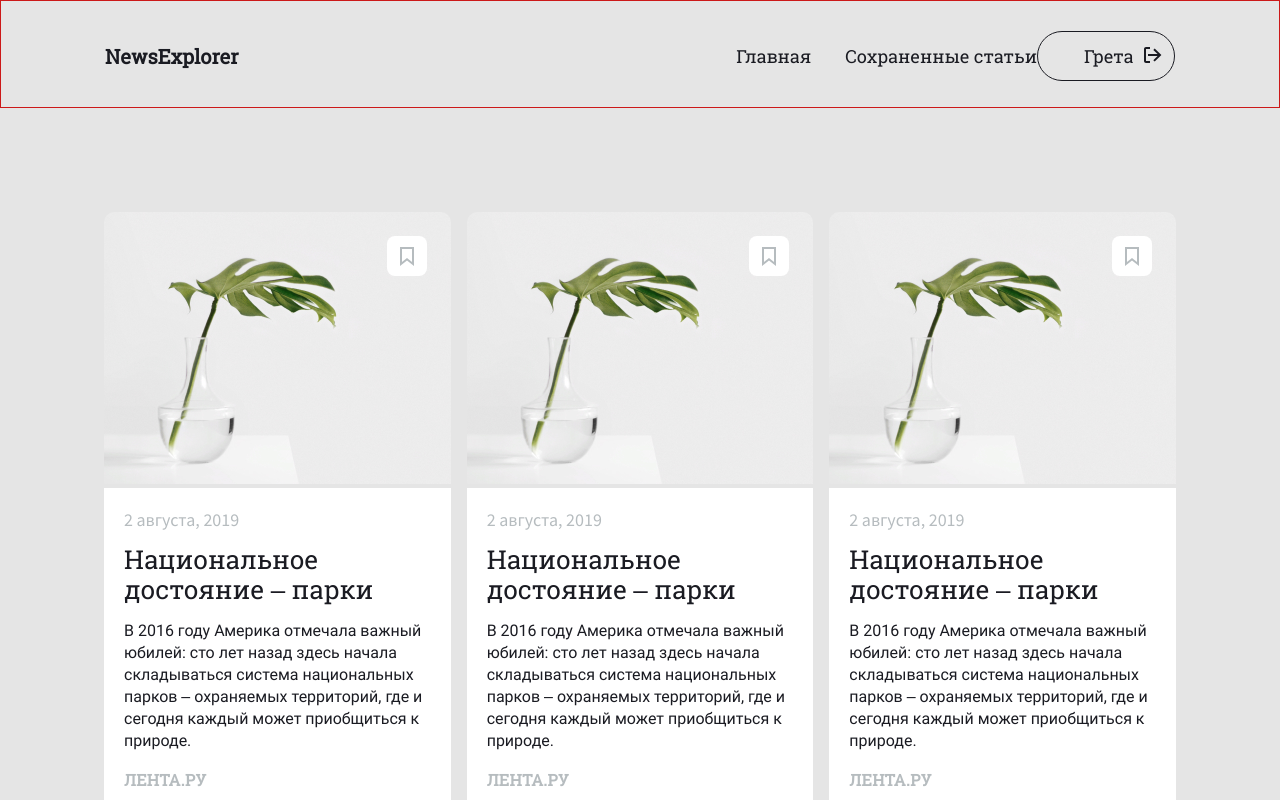
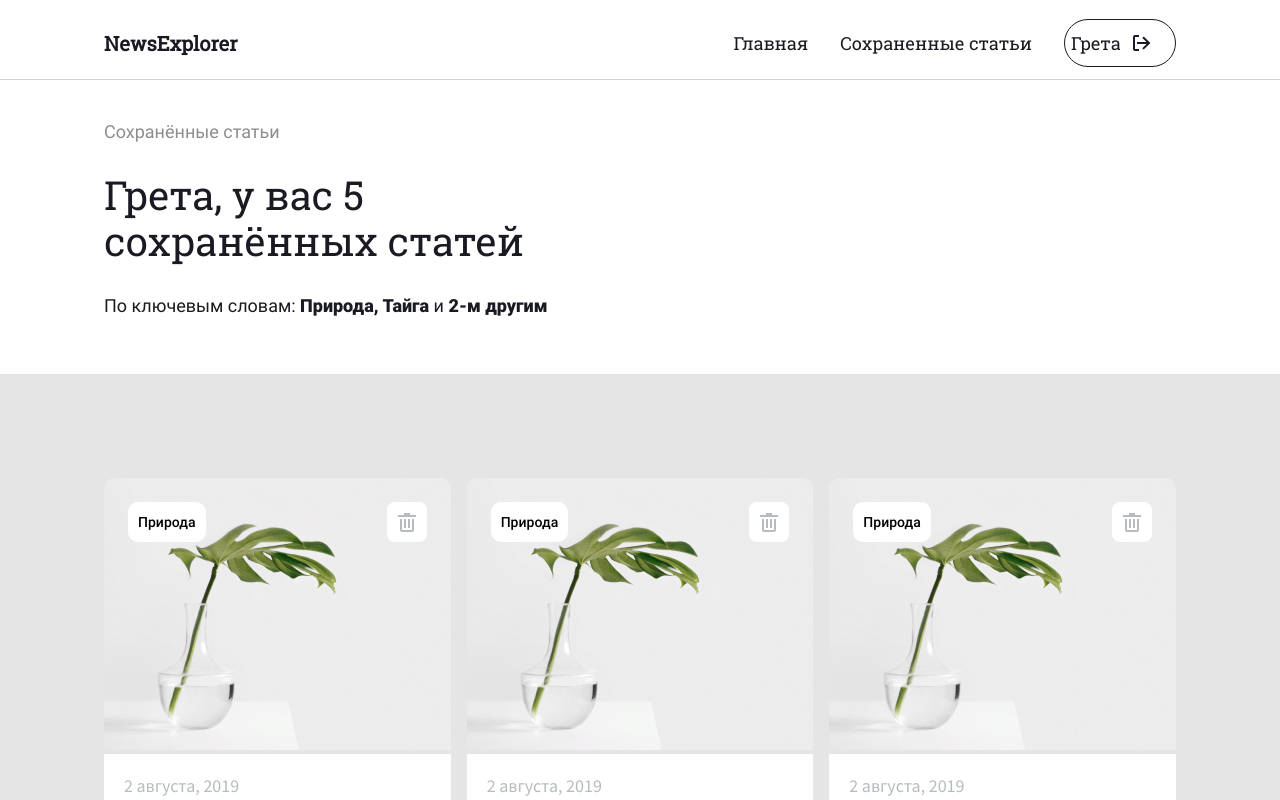
Before and after one commit to AliaksandraI/news-explorer-frontend, a React (Create React App) app: page /saved-news in a window 1280 px wide. Shown: the top 800 px of the page. Built offline with nearby package versions, Linux system fonts and the light colour scheme.

Commit message:
saved news page is done

```diff
--- a/src/components/Header/Header.css
+++ b/src/components/Header/Header.css
@@ -2,11 +2,11 @@
 
 .header {
     max-width: 1440px;
-    padding: 30px 104px 26px;
+    padding: 19px 104px 13px;
     display: flex;
     justify-content: space-between;
-    border: 1px solid #cc1919;
-
+    background: #FFFFFF;
+    box-shadow: inset 0px -1px 0px #D1D2D6;
 }
 /*position: fixed;
 top: 0;
@@ -18,12 +18,13 @@ width: 100%;
 }
 
 .header__name {
-    font-family: 'Roboto Slab', sans-serif;
+    font-family: 'Roboto Slab','Roboto', sans-serif;
     font-style: normal;
     font-weight: bold;
     font-size: 20px;
     line-height: 24px;
     align-self: center;
+    margin:0;
 }
 
 .header__name_dark {
@@ -34,6 +35,7 @@ width: 100%;
     display: flex;
     flex-direction: row;
     flex-wrap: nowrap;
+    align-items: center;
 }
 .header__text {
     font-family: 'Roboto Slab', sans-serif;
@@ -41,14 +43,11 @@ width: 100%;
     font-weight: 500;
     font-size: 18px;
     line-height: 24px;
-    margin-left: 34px;
     align-self: center;
     color: #FFFFFF;
+    margin-right: 32px;
 }
 
-.header__text :last-of-type{
-    margin-left: 19px;
-}
 
 
 .header__text_dark {
@@ -64,10 +63,17 @@ width: 100%;
 
 .header__button_dark {
     border: 1px solid #1A1B22;
+    box-sizing: border-box;
+    border-radius: 100px;
+    display: flex;
+    align-items: center;
+    width: 112px;
+    height: 48px;
+    background: #FFFFFF;
 }
 
 .header__logo {
-    margin-left: 6px;
+    margin-left: -20px;
 }
 
 
--- a/src/components/Header/Header.js
+++ b/src/components/Header/Header.js
@@ -6,15 +6,14 @@ import './Header.css';
 function Header () {
     return (
         <header className="header">
-            <a className="header__name header__text_dark " href="https://www.segerios.com/wp-content/uploads/2016/09/Brilliant-Brown-And-White-Beagle-Dog-Looking-At-You.jpg" >NewsExplorer</a>
+            <p className="header__name header__text_dark" >NewsExplorer</p>
             <div className="header__menu">
                 <a className="header__text header__text_dark " href="https://www.segerios.com/wp-content/uploads/2016/09/Brilliant-Brown-And-White-Beagle-Dog-Looking-At-You.jpg">Главная</a>
                 <a className="header__text header__text_dark " href="https://www.segerios.com/wp-content/uploads/2016/09/Brilliant-Brown-And-White-Beagle-Dog-Looking-At-You.jpg">Сохраненные статьи</a>
-                <a className="header__text header__button  header_hidden" href="https://www.segerios.com/wp-content/uploads/2016/09/Brilliant-Brown-And-White-Beagle-Dog-Looking-At-You.jpg">Авторизоваться</a>
-                <div className="header__button header__button_dark" >
+                <button className="header__button_dark" >
                     <a className="header__text header__text_dark " href="https://www.segerios.com/wp-content/uploads/2016/09/Brilliant-Brown-And-White-Beagle-Dog-Looking-At-You.jpg">Грета </a>
                     <img src={logoutPath} className="header__logo" alt="кнопка вылогиниться"/>
-                </div>
+                </button>
             </div>
         </header>
     );
--- a/src/components/NewsCard/NewsCard.css
+++ b/src/components/NewsCard/NewsCard.css
@@ -79,3 +79,20 @@
     align-items: center;
     justify-content: space-around;
 }
+
+.card__keyword{
+    font-family: 'Roboto', sans-serif;
+    font-style: normal;
+    font-weight: 500;
+    font-size: 14px;
+    line-height: 24px;
+    text-align: center;
+    color: #000000;
+    background: #FFFFFF;
+    border-radius: 10px;
+    position: absolute;
+    left: 24px;
+    top: 24px;
+    padding: 8px 10px;
+    margin:0;
+}
--- a/src/components/NewsCard/NewsCard.js
+++ b/src/components/NewsCard/NewsCard.js
@@ -1,6 +1,7 @@
 import React from 'react';
 import cardImage from '../../images/image_05.jpg';
-import saveArticle from '../../images/tosave_button.svg';
+//import saveArticle from '../../images/tosave_button.svg';
+import deleteArticle from '../../images/delete_button.svg';
 import './NewsCard.css';
 
 
@@ -14,8 +15,9 @@ function NewsCard () {
                 <p className="card__description">В 2016 году Америка отмечала важный юбилей: сто лет назад здесь начала складываться система национальных парков – охраняемых территорий, где и сегодня каждый может приобщиться к природе.</p>
                 <p className="card__source">Лента.ру</p>
             </div>
+            <p className="card__keyword">Природа</p>
             <button type="button" className="card__save-button" >
-                <img src={saveArticle} alt="Знак сохранения статьи"></img>
+                <img src={deleteArticle} alt="Знак сохранения статьи"></img>
             </button>
         </div>
     );
--- a/src/components/SavedNewsHeader/SavedNewsHeader.css
+++ b/src/components/SavedNewsHeader/SavedNewsHeader.css
@@ -0,0 +1,40 @@
+.saved-news__header{
+    min-height: 294px;
+    max-width: 1440px;
+    background: #FFFFFF;
+    display: flex;
+    flex-direction: column;
+    padding-left: 104px;
+}
+
+.saved-news__info{
+    font-family: 'Roboto', sans-serif;
+    font-style: normal;
+    font-weight: normal;
+    font-size: 18px;
+    line-height: 24px;
+    color: rgba(26, 27, 34, 0.5);
+    margin: 40px 0 0;
+}
+
+
+.saved-news__title{
+    max-width: 530px;
+    font-family: 'Roboto Slab', sans-serif;
+    font-style: normal;
+    font-weight: normal;
+    font-size: 40px;
+    line-height: 46px;
+    color: #1A1B22;
+    margin: 28px 0 30px
+}
+
+.saved-news__description {
+    font-family: 'Roboto', sans-serif;
+    font-style: normal;
+    font-weight: normal;
+    font-size: 18px;
+    line-height: 24px;
+    color: #1A1B22;
+    margin: 0px;
+}
--- a/src/components/SavedNewsHeader/SavedNewsHeader.js
+++ b/src/components/SavedNewsHeader/SavedNewsHeader.js
@@ -5,8 +5,10 @@ import './SavedNewsHeader.css';
 
 function SavedNewsHeader () {
     return (
-        <section className="saved-news-header">
-
+        <section className="saved-news__header">
+            <p className="saved-news__info">Сохранённые статьи</p>
+            <h2 className="saved-news__title">Грета, у вас 5 сохранённых статей</h2>
+            <p className="saved-news__description">По ключевым словам: <b>Природа, Тайга </b> и <b>2-м другим</b></p>
         </section>
     );
 }
```
